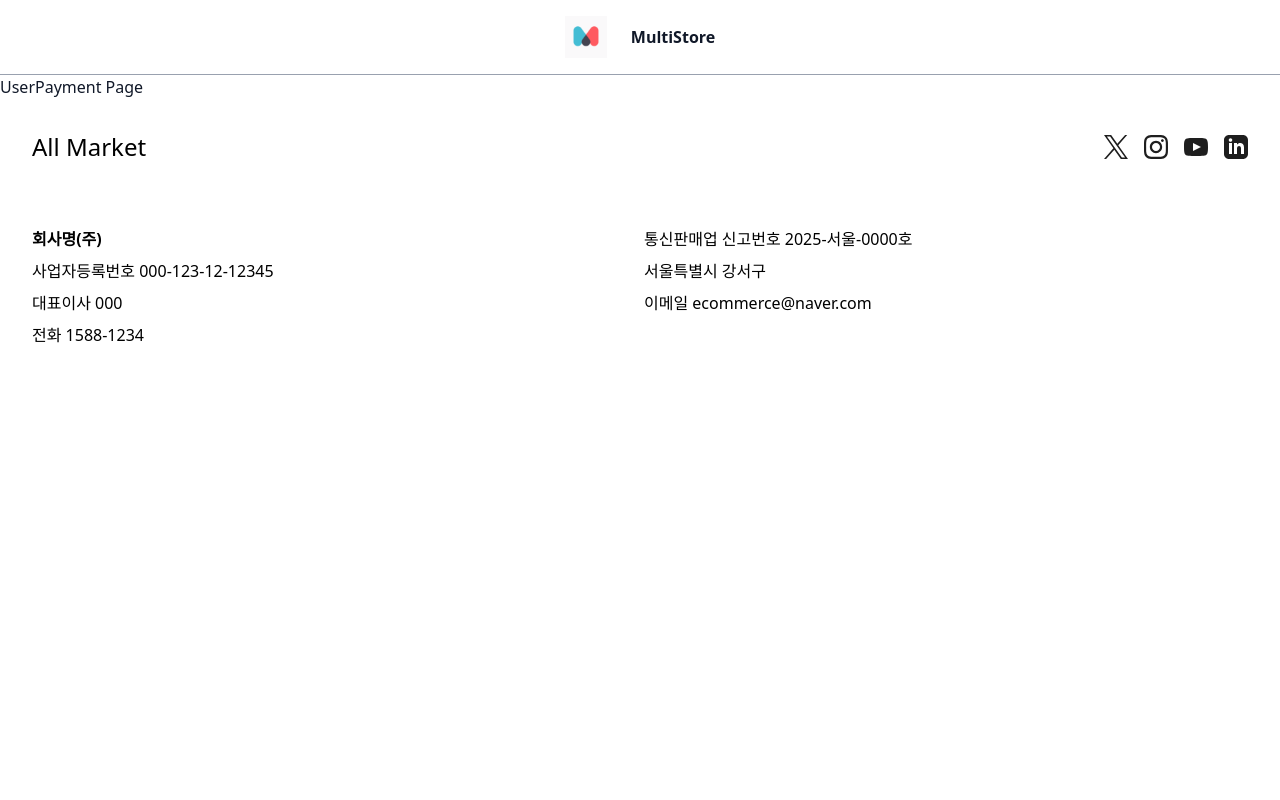
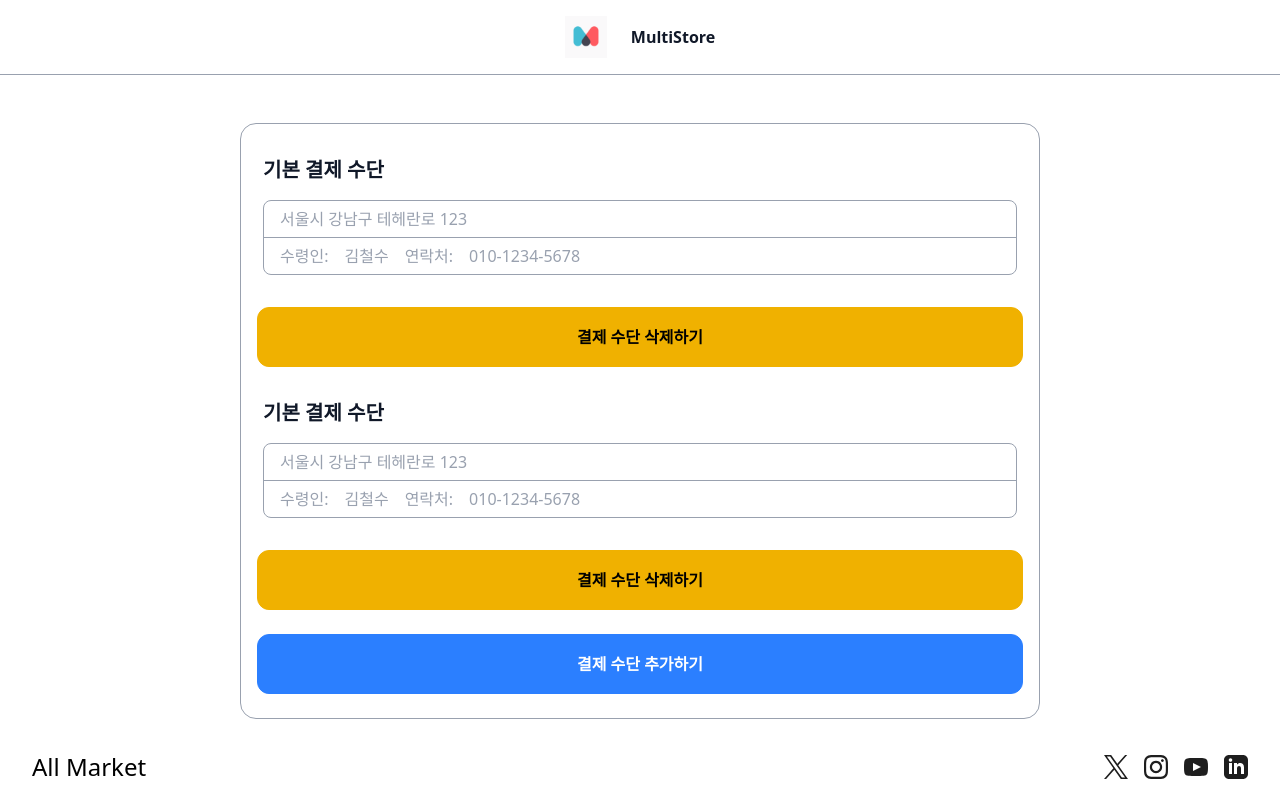
Before and after one commit to changmin6362/MultiStore, a Next.js app in the folder frontend/: page /user/payments in a window 1280 px wide. Shown: the top 800 px of the page. Built offline with nearby package versions, Linux system fonts and the light colour scheme.

Commit message:
feat: implements user payments page layout

```diff
--- a/frontend/src/app/(pages)/user/payments/page.tsx
+++ b/frontend/src/app/(pages)/user/payments/page.tsx
@@ -1,3 +1,23 @@
+import { AuthFormWrapper } from "@/components/forms/AuthFormWrapper/AuthFormWrapper";
+
+import { AddressCard } from "@/components/pages/user/payments/AddressCard";
+import { Button } from "@/components/ui/Button/Button";
+
 export default function UserPayment() {
-  return <div>UserPayment Page</div>;
+  return (
+    <>
+      <AuthFormWrapper>
+        {/* 기본 결제 수단 정보 */}
+        <AddressCard />
+        {/* 기본 결제 수단 등록 버튼 */}
+        {/* 다른 결제 수단 정보 */}
+        <AddressCard />
+        <Button
+          label="결제 수단 추가하기"
+          state="Submit"
+          href="/user/payments/add"
+        />
+      </AuthFormWrapper>
+    </>
+  );
 }
--- /dev/null
+++ b/frontend/src/components/pages/user/payments/AddressCard.tsx
@@ -0,0 +1,25 @@
+import { Button } from "@/components/ui/Button/Button";
+import { DataSectionCard } from "@/components/common/DataSectionCard/DataSectionCard";
+
+export const AddressCard = () => {
+  // 샘플 데이터
+  const data = [
+    ["서울시 강남구 테헤란로 123"],
+    [
+      { label: "수령인:", value: "김철수" },
+      { label: "연락처:", value: "010-1234-5678" }
+    ]
+  ];
+
+  return (
+    <>
+      <div className="flex w-full flex-col gap-4 px-1.5 py-2">
+        {/* 라벨 */}
+        <p className="text-xl font-bold">기본 결제 수단</p>
+        {/* 프로필 정보 */}
+        <DataSectionCard data={data} />
+      </div>
+      <Button label="결제 수단 삭제하기" state="Negative" />
+    </>
+  );
+};
```
